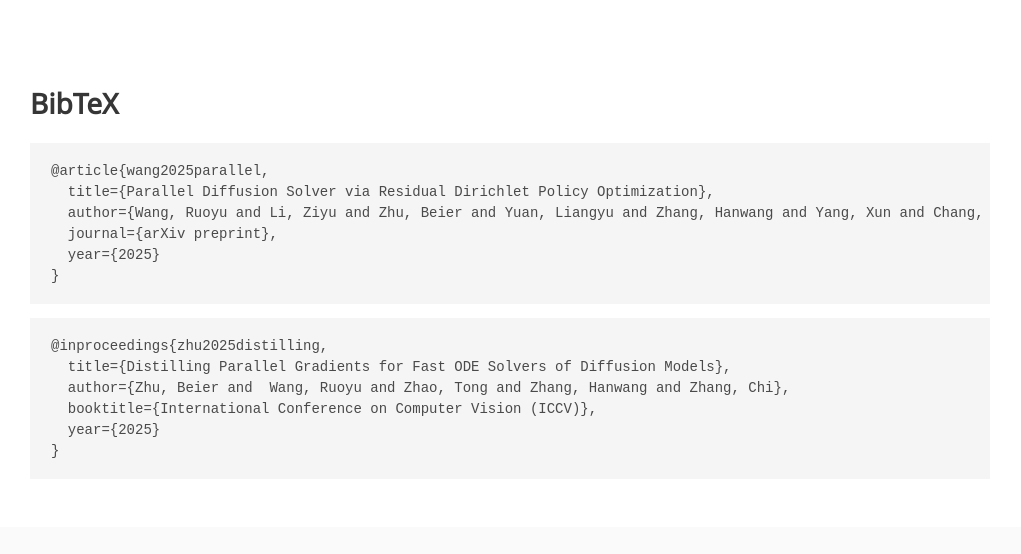
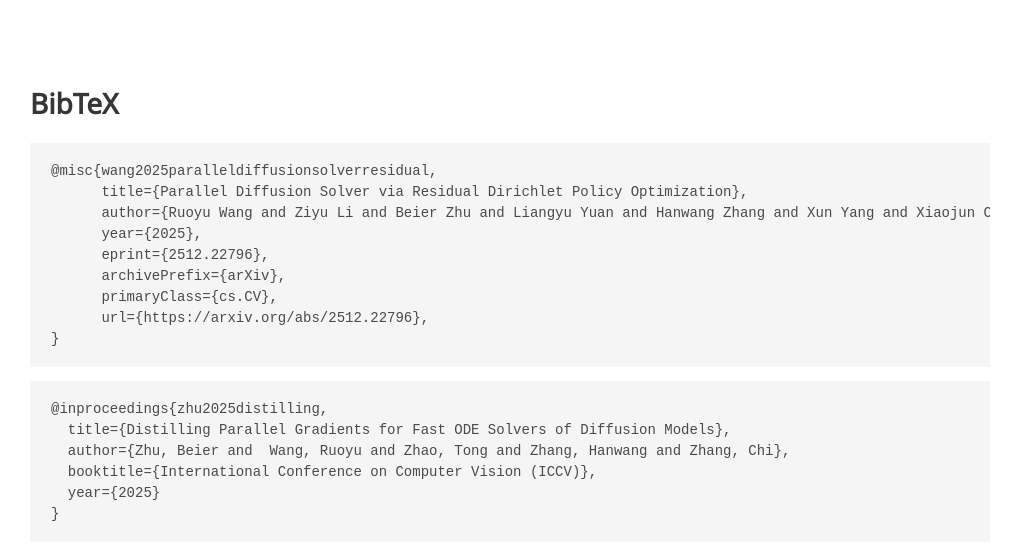
Before and after one commit to epd-solver/epd-solver.github.io, a plain HTML site: page index.html in a window 1280 px wide. Shown: the part 6875-7429 px from the top of the page, without its empty margins (130-1151 px from the left). Drawn offline with nearby package versions, Linux system fonts and the light colour scheme; some icons are missing; a web font is replaced by a local one.

Commit message:
update Arxiv

```diff
--- a/index.html
+++ b/index.html
@@ -116,7 +116,7 @@
           <div class="column has-text-centered">
             <div class="publication-links">
               <span class="link-block">
-                <a href="#"
+                <a href="https://arxiv.org/abs/2512.22796"
                    class="external-link button is-normal is-rounded is-dark">
                   <span class="icon">
                       <i class="ai ai-arxiv"></i>
@@ -259,11 +259,14 @@
 <section class="section" id="BibTeX">
   <div class="container is-max-desktop content">
     <h2 class="title">BibTeX</h2>
-    <pre><code>@article{wang2025parallel,
-  title={Parallel Diffusion Solver via Residual Dirichlet Policy Optimization},
-  author={Wang, Ruoyu and Li, Ziyu and Zhu, Beier and Yuan, Liangyu and Zhang, Hanwang and Yang, Xun and Chang, Xiaojun and Zhang, Chi},
-  journal={arXiv preprint},
-  year={2025}
+    <pre><code>@misc{wang2025paralleldiffusionsolverresidual,
+      title={Parallel Diffusion Solver via Residual Dirichlet Policy Optimization},
+      author={Ruoyu Wang and Ziyu Li and Beier Zhu and Liangyu Yuan and Hanwang Zhang and Xun Yang and Xiaojun Chang and Chi Zhang},
+      year={2025},
+      eprint={2512.22796},
+      archivePrefix={arXiv},
+      primaryClass={cs.CV},
+      url={https://arxiv.org/abs/2512.22796},
 }</code></pre>
 <pre><code>@inproceedings{zhu2025distilling,
   title={Distilling Parallel Gradients for Fast ODE Solvers of Diffusion Models},
```
